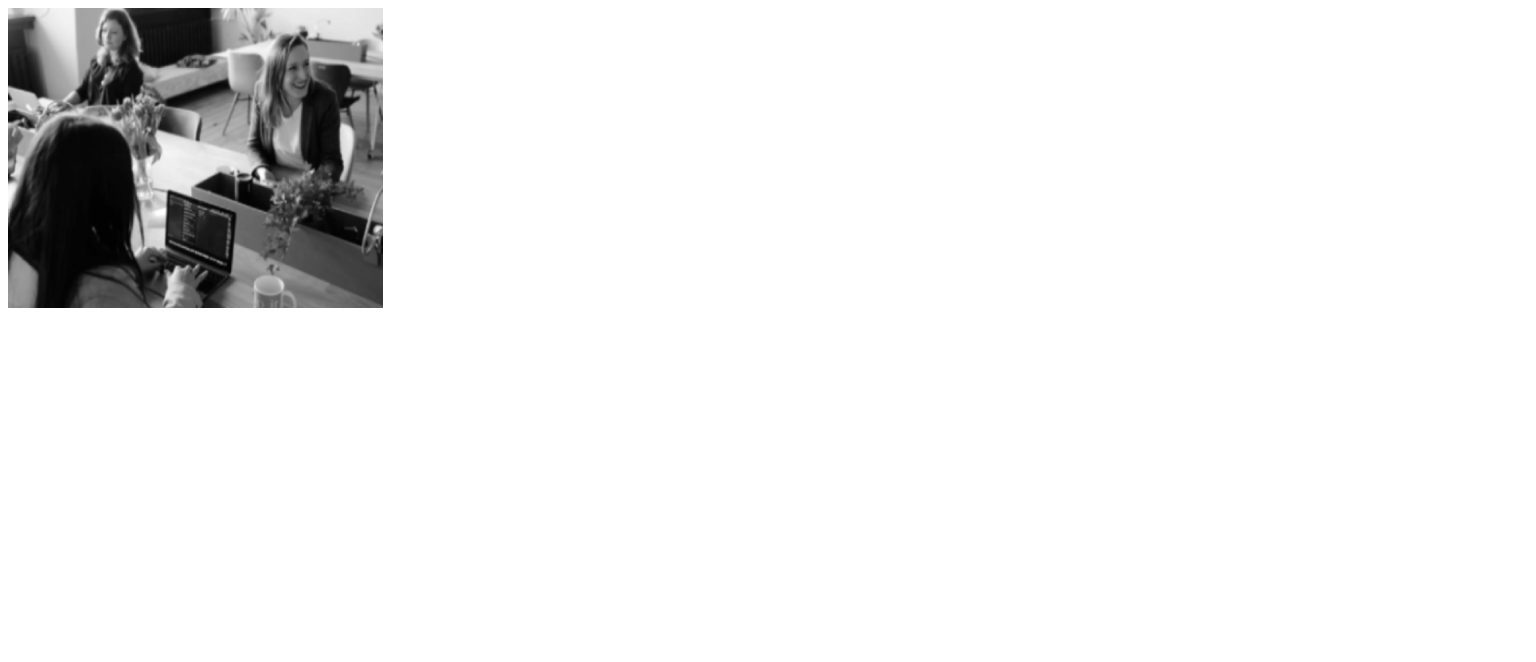
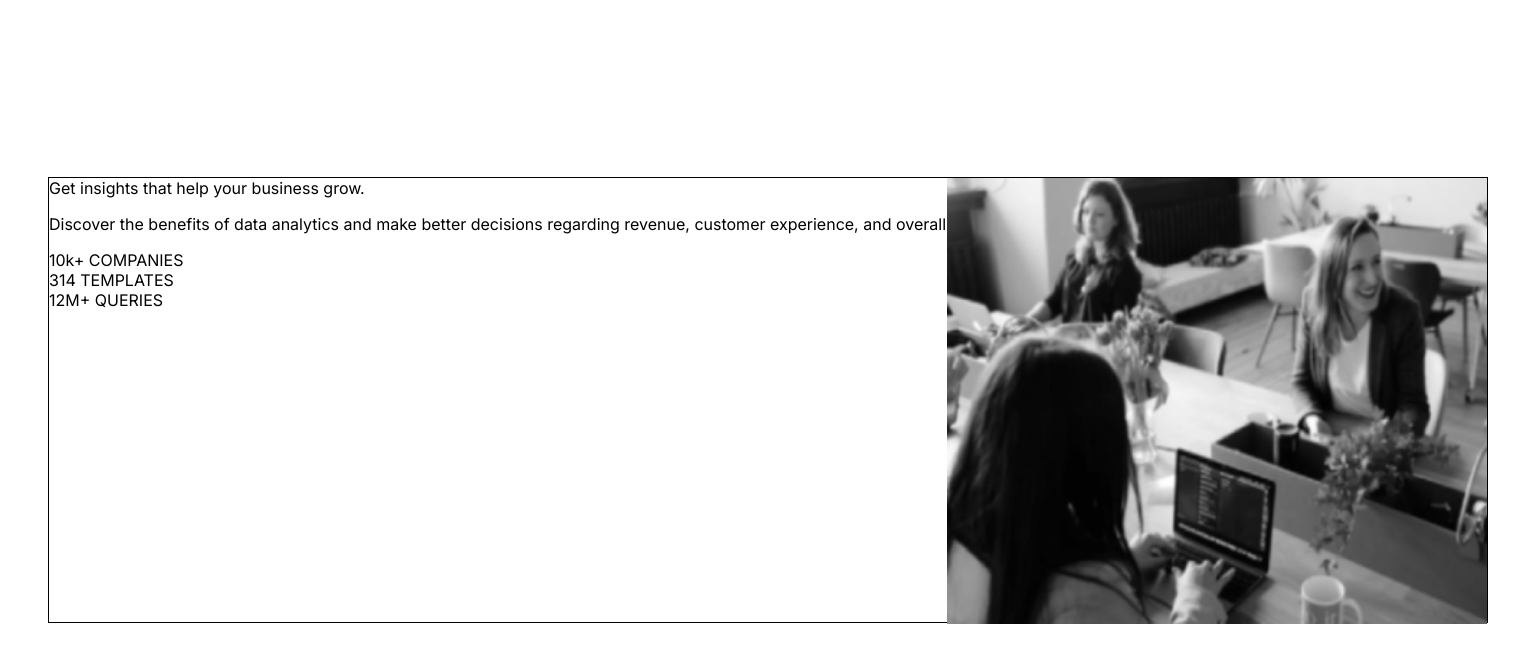
Before and after one commit to lfilella97/202301-w2ch1-lluis-filella, a website built with Parcel: page src/index.html in a window 1536 px wide. Built offline with nearby package versions, Linux system fonts and the light colour scheme; files whose address does not match are found by name.

Commit message:
add main-image and size of it

```diff
--- a/src/index.html
+++ b/src/index.html
@@ -12,9 +12,37 @@
 
 <body>
   <aticle class="card">
-    <img class="" src="images/mobile/image-header-mobile.webp" alt="group of people working on a desk with computers"
-      height="300" width="375">
+    <img class="card__image" src="images/mobile/image-header-mobile.webp"
+      alt="group of people working on a desk with computers" height="446" width="540">
+    <div class="card__info">
+      <span class="card__title">Get insights that help your business grow.</span>
+      <p class="card__text">Discover the benefits of data analytics and make better decisions
+        regarding revenue, customer experience, and overall efficiency.
+      </p>
+      <div>
+        <div class="card__info">
+          <span>
+            10k+
+          </span>
+          <span>
+            COMPANIES
+          </span>
+        </div>
+        <div><span>
+            314
 
+          </span><span>
+            TEMPLATES
+
+          </span></div>
+        <div><span>
+            12M+
+
+          </span><span>
+            QUERIES
+          </span></div>
+      </div>
+    </div>
 
   </aticle>
 </body>
--- a/src/scss/components/card/card.scss
+++ b/src/scss/components/card/card.scss
@@ -2,4 +2,29 @@
 
 .card {
   font-family: typography.$main-font;
+  width: 375px;
+  top: 50%;
+  left: 50%;
+  border: 1px solid black;
+  position: absolute;
+  transform: translate(-50%, -50%);
+  &__image {
+    width: 375px;
+    height: 300px;
+  }
 }
+
+@media screen and (min-width: 1500px) {
+  .card {
+    width: 1440px;
+    height: 446px;
+    &__image {
+      display: block;
+      position: absolute;
+      width: 540px;
+      height: 446px;
+      top: 0;
+      right: 0;
+    }
+  }
+}
--- a/src/scss/resets/_reset.scss
+++ b/src/scss/resets/_reset.scss
@@ -0,0 +1,5 @@
+*,
+::before,
+::after {
+  box-sizing: border-box;
+}
--- a/src/scss/styles.scss
+++ b/src/scss/styles.scss
@@ -1 +1,2 @@
 @use "components/card/card.scss";
+@use "resets/reset";
```
Also changed, not shown: src/images/desktop/image-header-desktop.webp (added).
